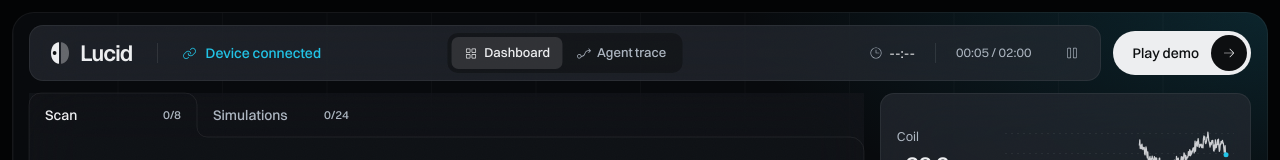
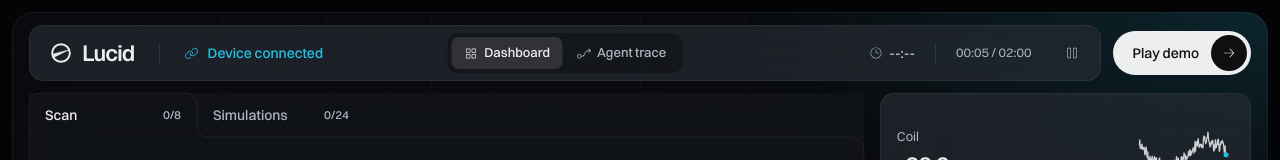
Before and after one commit to at350/hackprinceton-fall-2026, a Next.js app: page / in a window 1280 px wide. Shown: the top 160 px of the page. Built offline with nearby package versions, Linux system fonts and the light colour scheme.

Commit message:
Logo: light-ray mark (ring with tapered beam) in header and as favicon

```diff
--- a/components/Logo.tsx
+++ b/components/Logo.tsx
@@ -1,14 +1,23 @@
 import { PRODUCT_NAME } from "@/lib/config";
 
-/** Mark: the brain from above, two hemispheres split by the fissure, with one scan spot. */
+/**
+ * Mark: near-infrared light passing through the head. A ring with a tapered
+ * beam entering at ~8 o'clock and reaching the far side at ~2 o'clock.
+ * Same geometry as app/icon.svg.
+ */
+export function LogoMark({ size = 22 }: { size?: number }) {
+  return (
+    <svg width={size} height={size} viewBox="0 0 24 24" aria-hidden>
+      <circle cx="12" cy="12" r="9.6" fill="none" stroke="currentColor" strokeWidth="2.1" />
+      <path d="M3.2 13.3 L20.4 8.6 L4.4 16.6 Z" fill="currentColor" strokeLinejoin="round" stroke="currentColor" strokeWidth="0.6" />
+    </svg>
+  );
+}
+
 export function Logo() {
   return (
-    <div className="flex items-center gap-2.5">
-      <svg width="20" height="24" viewBox="0 0 20 24" aria-hidden>
-        <path d="M9 1.2C4.2 1.6 1 6 1 12s3.2 10.4 8 10.8Z" fill="var(--text)" />
-        <path d="M11 1.2c4.8.4 8 4.8 8 10.8s-3.2 10.4-8 10.8Z" fill="var(--text)" fillOpacity="0.35" />
-        <circle cx="4.6" cy="12" r="1.9" fill="var(--bg)" />
-      </svg>
+    <div className="flex items-center gap-2.5 text-text">
+      <LogoMark />
       <span className="font-display text-[22px] font-semibold leading-none tracking-[-0.04em]">{PRODUCT_NAME}</span>
     </div>
   );
```
Also changed, not shown: app/icon.svg (added), 1 other file (tests, documents, lock files or other folders).
